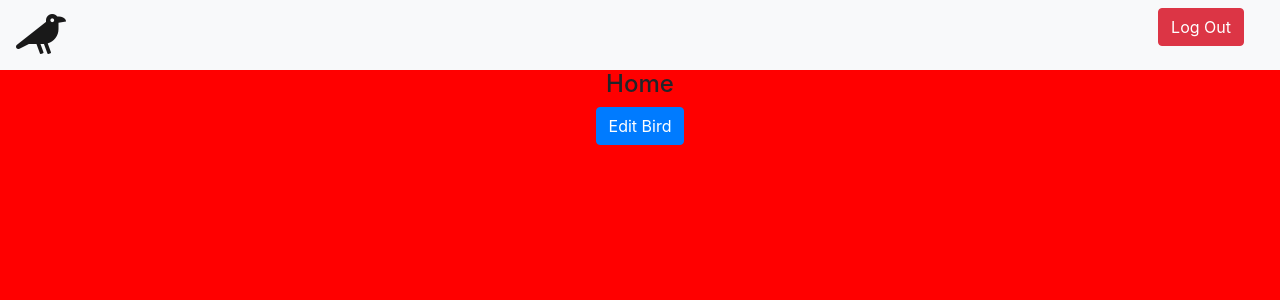
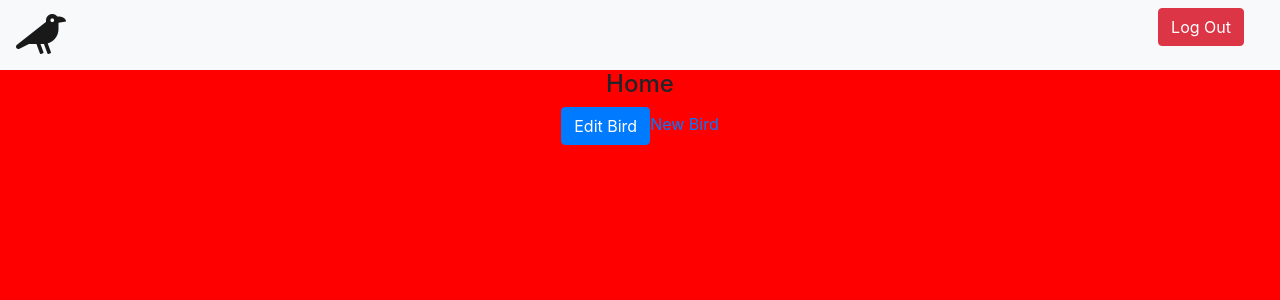
Before and after one commit to MLogan1998/scat-surprise, a React (Create React App) app: page /home in a window 1280 px wide. Shown: the top 300 px of the page. Built offline with nearby package versions, Linux system fonts and the light colour scheme; no server answers; sample sign-in values are in the browser's storage.

Commit message:
add links to new bird page

```diff
--- a/src/components/pages/Home/Home.js
+++ b/src/components/pages/Home/Home.js
@@ -1,4 +1,5 @@
 import React from 'react';
+import { Link } from 'react-router-dom';
 
 class Home extends React.Component {
   editBirdEvent= (e) => {
@@ -12,6 +13,7 @@ class Home extends React.Component {
       <div>
       <h4>Home</h4>
       <button className="btn btn-primary" onClick={this.editBirdEvent}>Edit Bird</button>
+      <Link to='/new'>New Bird</Link>
       </div>
     );
   }
```
